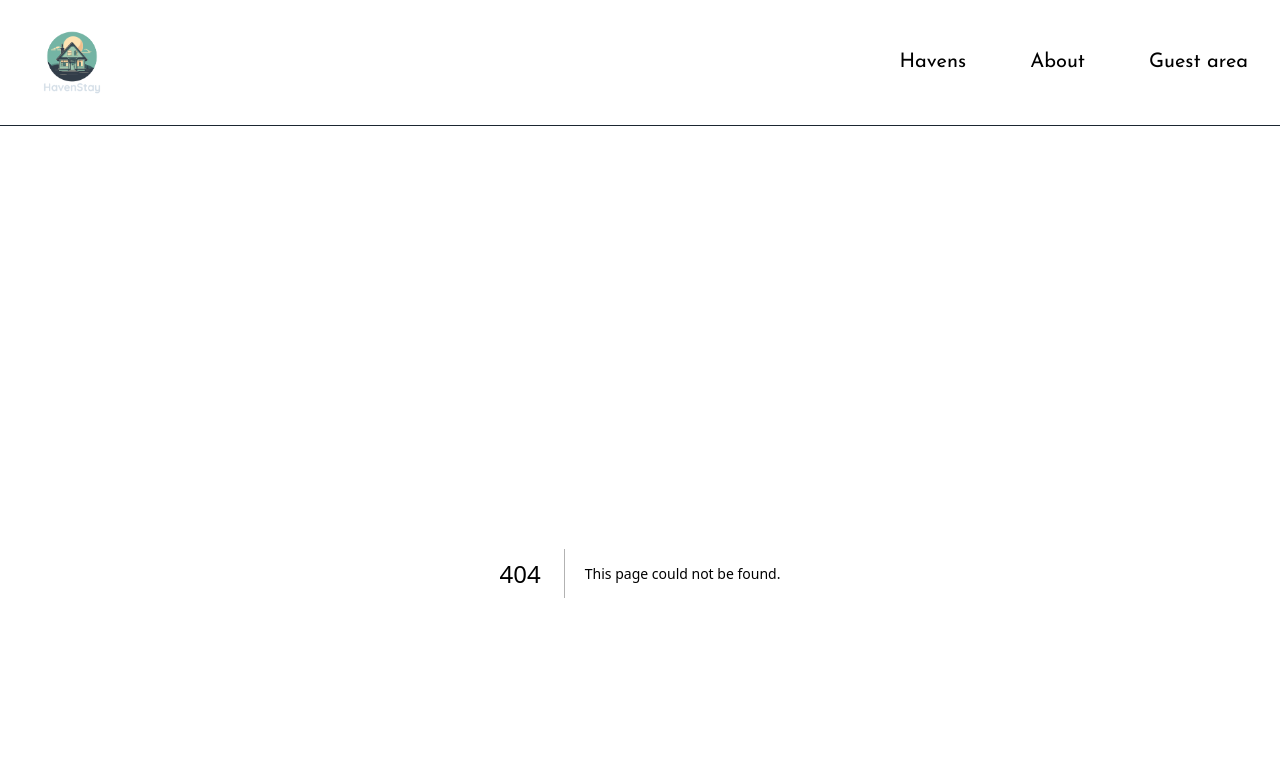
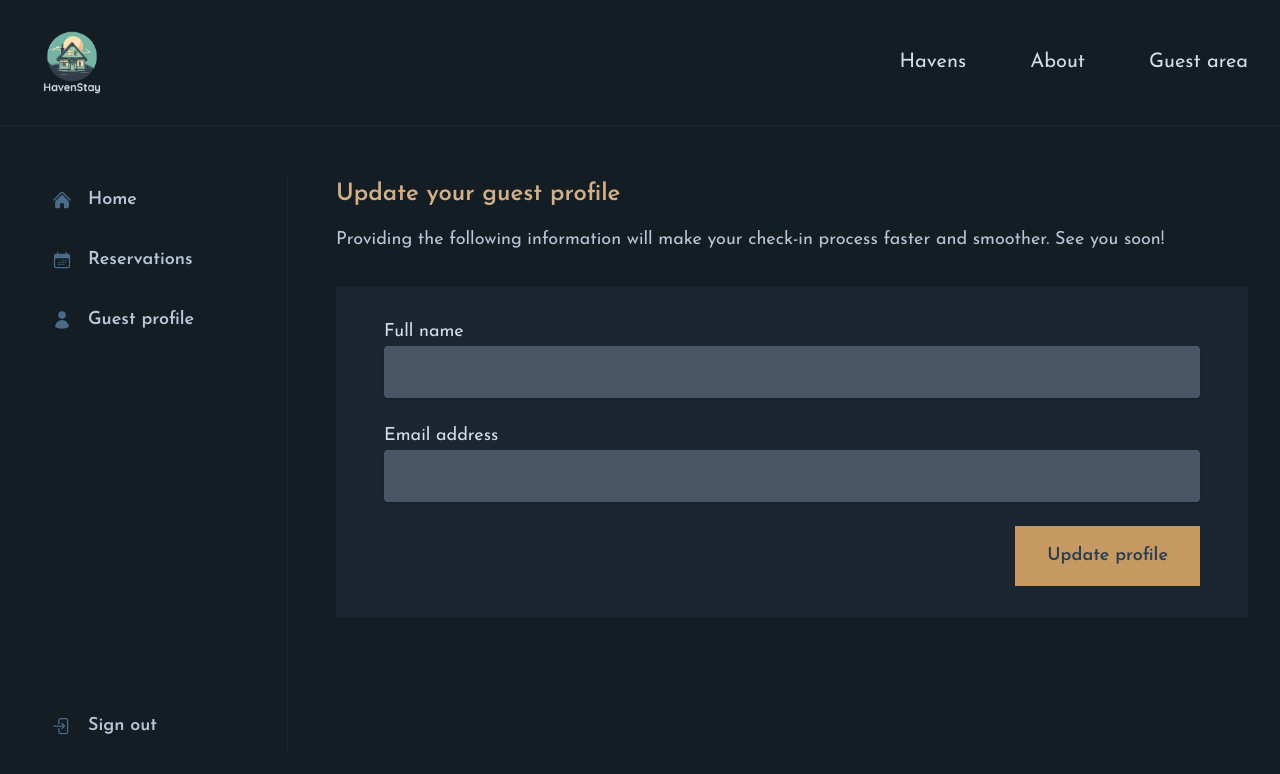
Before and after one commit to beamchristian/haven-stay, a Next.js app: page /account/profile in a window 1280 px wide. Before the commit this address had no page. Shown: the top 774 px of the page. Built offline with nearby package versions, Linux system fonts and the light colour scheme.

Commit message:
layout and side bay for account section

```diff
--- /dev/null
+++ b/app/_components/DeleteReservation.tsx
@@ -0,0 +1,12 @@
+import { TrashIcon } from "@heroicons/react/24/solid";
+
+function DeleteReservation({ bookingId }: { bookingId: number }) {
+  return (
+    <button className='group flex items-center gap-2 uppercase text-xs font-bold text-primary-300 flex-grow px-3 hover:bg-accent-600 transition-colors hover:text-primary-900'>
+      <TrashIcon className='h-5 w-5 text-primary-600 group-hover:text-primary-800 transition-colors' />
+      <span className='mt-1'>Delete</span>
+    </button>
+  );
+}
+
+export default DeleteReservation;
--- /dev/null
+++ b/app/_components/ReservationCard.tsx
@@ -0,0 +1,85 @@
+import { PencilSquareIcon } from "@heroicons/react/24/solid";
+import { format, formatDistance, isPast, isToday, parseISO } from "date-fns";
+import DeleteReservation from "./DeleteReservation";
+import { Booking } from "@/types/Booking/type";
+
+export const formatTimeFromNow = (dateStr: string) =>
+  formatDistance(parseISO(dateStr), new Date(), {
+    addSuffix: true,
+  }).replace("about ", "");
+
+function ReservationCard({ booking }: { booking: Booking }) {
+  const {
+    id,
+    guestId,
+    startDate,
+    endDate,
+    numNights,
+    totalPrice,
+    numGuests,
+    status,
+    created_at,
+    cabins: { name, image },
+  } = booking;
+
+  return (
+    <div className='flex border border-primary-800'>
+      <div className='relative h-32 aspect-square'>
+        <img
+          src={image}
+          alt={`Cabin ${name}`}
+          className='object-cover border-r border-primary-800'
+        />
+      </div>
+
+      <div className='flex-grow px-6 py-3 flex flex-col'>
+        <div className='flex items-center justify-between'>
+          <h3 className='text-xl font-semibold'>
+            {numNights} nights in Cabin {name}
+          </h3>
+          {isPast(new Date(startDate)) ? (
+            <span className='bg-yellow-800 text-yellow-200 h-7 px-3 uppercase text-xs font-bold flex items-center rounded-sm'>
+              past
+            </span>
+          ) : (
+            <span className='bg-green-800 text-green-200 h-7 px-3 uppercase text-xs font-bold flex items-center rounded-sm'>
+              upcoming
+            </span>
+          )}
+        </div>
+
+        <p className='text-lg text-primary-300'>
+          {format(new Date(startDate), "EEE, MMM dd yyyy")} (
+          {isToday(new Date(startDate))
+            ? "Today"
+            : formatTimeFromNow(startDate)}
+          ) &mdash; {format(new Date(endDate), "EEE, MMM dd yyyy")}
+        </p>
+
+        <div className='flex gap-5 mt-auto items-baseline'>
+          <p className='text-xl font-semibold text-accent-400'>${totalPrice}</p>
+          <p className='text-primary-300'>&bull;</p>
+          <p className='text-lg text-primary-300'>
+            {numGuests} guest{numGuests > 1 && "s"}
+          </p>
+          <p className='ml-auto text-sm text-primary-400'>
+            Booked {format(new Date(created_at), "EEE, MMM dd yyyy, p")}
+          </p>
+        </div>
+      </div>
+
+      <div className='flex flex-col border-l border-primary-800 w-[100px]'>
+        <a
+          href={`/account/reservations/edit/${id}`}
+          className='group flex items-center gap-2 uppercase text-xs font-bold text-primary-300 border-b border-primary-800 flex-grow px-3 hover:bg-accent-600 transition-colors hover:text-primary-900'
+        >
+          <PencilSquareIcon className='h-5 w-5 text-primary-600 group-hover:text-primary-800 transition-colors' />
+          <span className='mt-1'>Edit</span>
+        </a>
+        <DeleteReservation bookingId={id} />
+      </div>
+    </div>
+  );
+}
+
+export default ReservationCard;
--- /dev/null
+++ b/app/_components/SideNavigation.tsx
@@ -0,0 +1,51 @@
+import {
+  CalendarDaysIcon,
+  HomeIcon,
+  UserIcon,
+} from "@heroicons/react/24/solid";
+import SignOutButton from "./SignOutButton";
+import Link from "next/link";
+
+const navLinks = [
+  {
+    name: "Home",
+    href: "/account",
+    icon: <HomeIcon className='h-5 w-5 text-primary-600' />,
+  },
+  {
+    name: "Reservations",
+    href: "/account/reservations",
+    icon: <CalendarDaysIcon className='h-5 w-5 text-primary-600' />,
+  },
+  {
+    name: "Guest profile",
+    href: "/account/profile",
+    icon: <UserIcon className='h-5 w-5 text-primary-600' />,
+  },
+];
+
+function SideNavigation() {
+  return (
+    <nav className='border-r border-primary-900'>
+      <ul className='flex flex-col gap-2 h-full text-lg'>
+        {navLinks.map((link) => (
+          <li key={link.name}>
+            <Link
+              className={`py-3 px-5 hover:bg-primary-900 hover:text-primary-100 transition-colors flex items-center gap-4 font-semibold text-primary-200`}
+              href={link.href}
+            >
+              {link.icon}
+              <span>{link.name}</span>
+            </Link>
+          </li>
+        ))}
+
+        <li className='mt-auto'>
+          <SignOutButton />
+        </li>
+      </ul>
+    </nav>
+  );
+}
+
+export default SideNavigation;
--- /dev/null
+++ b/app/_components/SignInButton.tsx
@@ -0,0 +1,15 @@
+function SignInButton() {
+  return (
+    <button className='flex items-center gap-6 text-lg border border-primary-300 px-10 py-4 font-medium'>
+      <img
+        src='https://authjs.dev/img/providers/google.svg'
+        alt='Google logo'
+        height='24'
+        width='24'
+      />
+      <span>Continue with Google</span>
+    </button>
+  );
+}
+
+export default SignInButton;
--- /dev/null
+++ b/app/_components/SignOutButton.tsx
@@ -0,0 +1,12 @@
+import { ArrowRightEndOnRectangleIcon } from "@heroicons/react/24/solid";
+
+function SignOutButton() {
+  return (
+    <button className='py-3 px-5 hover:bg-primary-900 hover:text-primary-100 transition-colors flex items-center gap-4 font-semibold text-primary-200 w-full'>
+      <ArrowRightEndOnRectangleIcon className='h-5 w-5 text-primary-600' />
+      <span>Sign out</span>
+    </button>
+  );
+}
+
+export default SignOutButton;
--- /dev/null
+++ b/app/account/layout.tsx
@@ -0,0 +1,15 @@
+import React from "react";
+import SideNavigation from "../_components/SideNavigation";
+
+export default function layout({
+  children,
+}: Readonly<{
+  children: React.ReactNode;
+}>) {
+  return (
+    <div className='grid grid-cols-[16rem_1fr] h-full gap-12'>
+      <SideNavigation />
+      <div className='py-1'>{children}</div>
+    </div>
+  );
+}
--- a/app/account/page.tsx
+++ b/app/account/page.tsx
@@ -4,5 +4,9 @@
 };
 
 export default function page() {
-  return <h1 className='text-2xl font-bold'>Account Page</h1>;
+  return (
+    <h2 className='font-semibold text-2xl text-accent-400 mb-7'>
+      Welcome, User
+    </h2>
+  );
 }
--- /dev/null
+++ b/app/account/profile/page.tsx
@@ -0,0 +1,38 @@
+export default function Page() {
+  return (
+    <div>
+      <h2 className='font-semibold text-2xl text-accent-400 mb-4'>
+        Update your guest profile
+      </h2>
+
+      <p className='text-lg mb-8 text-primary-200'>
+        Providing the following information will make your check-in process
+        faster and smoother. See you soon!
+      </p>
+
+      <form className='bg-primary-900 py-8 px-12 text-lg flex gap-6 flex-col'>
+        <div className='space-y-2'>
+          <label>Full name</label>
+          <input
+            disabled
+            className='px-5 py-3 bg-primary-200 text-primary-800 w-full shadow-sm rounded-sm disabled:cursor-not-allowed disabled:bg-gray-600 disabled:text-gray-400'
+          />
+        </div>
+
+        <div className='space-y-2'>
+          <label>Email address</label>
+          <input
+            disabled
+            className='px-5 py-3 bg-primary-200 text-primary-800 w-full shadow-sm rounded-sm disabled:cursor-not-allowed disabled:bg-gray-600 disabled:text-gray-400'
+          />
+        </div>
+
+        <div className='flex justify-end items-center gap-6'>
+          <button className='bg-accent-500 px-8 py-4 text-primary-800 font-semibold hover:bg-accent-600 transition-all disabled:cursor-not-allowed disabled:bg-gray-500 disabled:text-gray-300'>
+            Update profile
+          </button>
+        </div>
+      </form>
+    </div>
+  );
+}
--- /dev/null
+++ b/app/account/reservations/page.tsx
@@ -0,0 +1,31 @@
+import ReservationCard from "@/app/_components/ReservationCard";
+import { Booking } from "@/types/Booking/type";
+import Link from "next/link";
+
+export default function Page() {
+  // CHANGE
+  const bookings: Booking[] = [];
+
+  return (
+    <div>
+      <h2 className='font-semibold text-2xl text-accent-400 mb-7'>
+        Your reservations
+      </h2>
+
+      {bookings.length === 0 ? (
+        <p className='text-lg'>
+          You have no reservations yet. Check out our{" "}
+          <Link className='underline text-accent-500' href='/havens'>
+            luxury havens &rarr;
+          </Link>
+        </p>
+      ) : (
+        <ul className='space-y-6'>
+          {bookings.map((booking) => (
+            <ReservationCard booking={booking} key={booking.id} />
+          ))}
+        </ul>
+      )}
+    </div>
+  );
+}
--- a/app/layout.tsx
+++ b/app/layout.tsx
@@ -25,15 +25,15 @@
 }: Readonly<{
   children: React.ReactNode;
 }>) {
-  const currentYear = new Date().getFullYear();
+  // const currentYear = new Date().getFullYear();
   return (
     <html lang='en'>
       <body
         className={`${josefin.className} antialiased bg-primary-950 text-primary-100 min-h-screen flex flex-col relative`}
       >
         <Header />
-        <div className='flex-1 px-8 py-12'>
-          <main className='max-w-7xl mx-auto'>{children}</main>
+        <div className='flex-1 px-8 py-12 grid'>
+          <main className='max-w-7xl mx-auto w-full'>{children}</main>
         </div>
         {/* <footer>HavenStay Copyright © {currentYear}</footer> */}
       </body>
--- /dev/null
+++ b/types/Booking/type.ts
@@ -0,0 +1,19 @@
+// Define a type for the booking data structure for clarity and type safety
+interface Cabin {
+  name: string;
+  image: string;
+}
+
+export interface Booking {
+  id: number;
+  guestId: number;
+  startDate: string; // ISO date string
+  endDate: string; // ISO date string
+  numNights: number;
+  totalPrice: number;
+  numGuests: number;
+  status: string; // e.g., 'upcoming', 'past' - often derived, but useful for typing
+  created_at: string; // ISO date string
+  cabins: Cabin; // Nested cabin details
+  // Add other properties if they exist and are used by ReservationCard
+}
```
